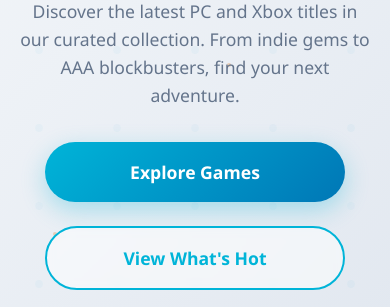
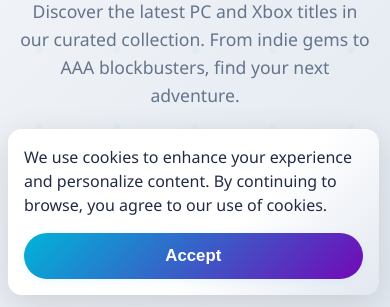
Before and after one commit to Artur-Luniaka/games_7, a plain HTML site: page index.html in a window 390 px wide. Shown: the part 537-844 px from the top of the page. Drawn offline with Linux system fonts and the light colour scheme.

Commit message:
some fix

```diff
--- a/assets/styles/header-styles.css
+++ b/assets/styles/header-styles.css
@@ -232,13 +232,13 @@
   overflow: hidden;
   max-height: 0;
   visibility: hidden;
-  transition: max-height 0.5s ease, visibility 0.5s ease;
+  transition: max-height 0.5s cubic-bezier(0.4, 0.2, 0.2, 1), visibility 0.5s;
   z-index: 1000;
 }
 
 .mobile-menu.mobile-menu-open {
   visibility: visible;
-  max-height: 300px; /* A height large enough to show all items */
+  max-height: 600px;
 }
 
 .mobile-nav-menu {
--- a/assets/styles/hero-section.css
+++ b/assets/styles/hero-section.css
@@ -485,3 +485,67 @@
     transform: none;
   }
 }
+
+/* Cookie Bar Styles */
+.cookie-bar {
+  position: fixed;
+  bottom: 32px;
+  left: 50%;
+  transform: translateX(-50%);
+  z-index: 2000;
+  background: linear-gradient(135deg, #ffffff 60%, #e2e8f0 100%);
+  box-shadow: 0 8px 32px rgba(0, 0, 0, 0.12);
+  border-radius: 20px;
+  padding: 0;
+  min-width: 320px;
+  max-width: 95vw;
+  animation: fadeInUp 0.7s cubic-bezier(0.4, 0.2, 0.2, 1);
+}
+.cookie-bar-content {
+  display: flex;
+  align-items: center;
+  gap: 1.5rem;
+  padding: 1.2rem 2rem 1.2rem 1.5rem;
+}
+.cookie-bar-text {
+  color: #222b45;
+  font-size: 1rem;
+  line-height: 1.5;
+  flex: 1;
+}
+.cookie-accept-btn {
+  border-radius: 25px;
+  font-weight: 600;
+  font-size: 1rem;
+  padding: 0.7rem 2.2rem;
+  box-shadow: 0 2px 8px rgba(0, 180, 216, 0.08);
+  background: linear-gradient(135deg, #00b4d8 0%, #7209b7 100%);
+  color: #fff;
+  border: none;
+  transition: background 0.2s, box-shadow 0.2s;
+}
+.cookie-accept-btn:hover {
+  background: linear-gradient(135deg, #7209b7 0%, #00b4d8 100%);
+  box-shadow: 0 4px 16px rgba(0, 180, 216, 0.15);
+}
+@media (max-width: 600px) {
+  .cookie-bar-content {
+    flex-direction: column;
+    align-items: stretch;
+    gap: 1rem;
+    padding: 1rem 1rem 1rem 1rem;
+  }
+  .cookie-bar {
+    min-width: 0;
+    left: 8px;
+    right: 8px;
+    transform: none;
+    border-radius: 14px;
+    bottom: 12px;
+  }
+  .cookie-accept-btn {
+    width: 100%;
+    padding: 0.8rem 0;
+    font-size: 1.05rem;
+  }
+}
--- a/index.html
+++ b/index.html
@@ -222,6 +222,32 @@
 
     <div id="footer-container"></div>
 
+    <!-- Cookie Bar -->
+    <div id="cookie-bar" class="cookie-bar" style="display: none">
+      <div class="cookie-bar-content">
+        <span class="cookie-bar-text">
+          We use cookies to enhance your experience and personalize content. By
+          continuing to browse, you agree to our use of cookies.
+        </span>
+        <button id="cookie-accept-btn" class="cookie-accept-btn primary-btn">
+          Accept
+        </button>
+      </div>
+    </div>
+    <script>
+      document.addEventListener("DOMContentLoaded", function () {
+        const bar = document.getElementById("cookie-bar");
+        const btn = document.getElementById("cookie-accept-btn");
+        if (!localStorage.getItem("cookieAccepted")) {
+          bar.style.display = "block";
+        }
+        btn.addEventListener("click", function () {
+          localStorage.setItem("cookieAccepted", "true");
+          bar.style.display = "none";
+        });
+      });
+    </script>
+
     <!-- Scripts -->
     <script
       type="module"
```
